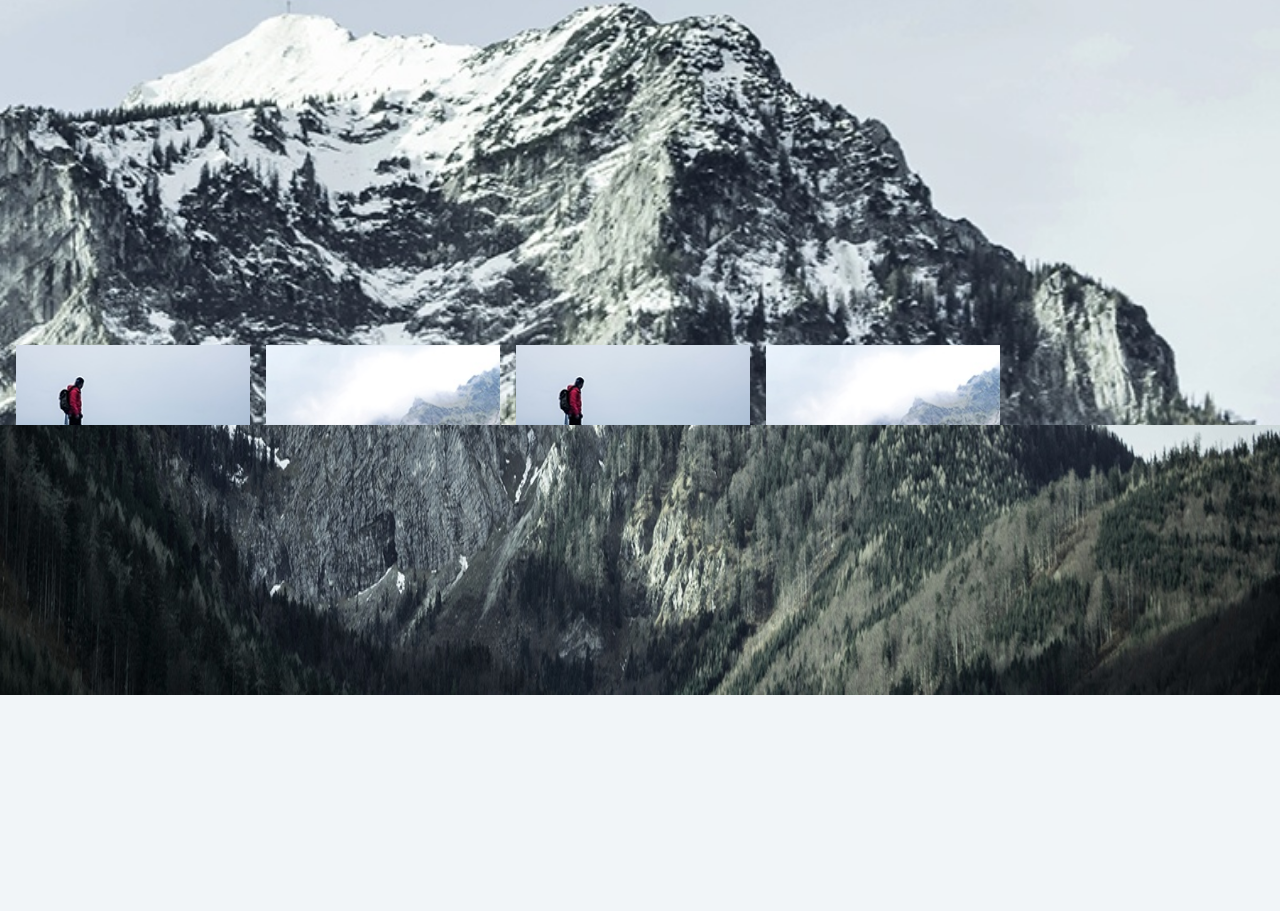
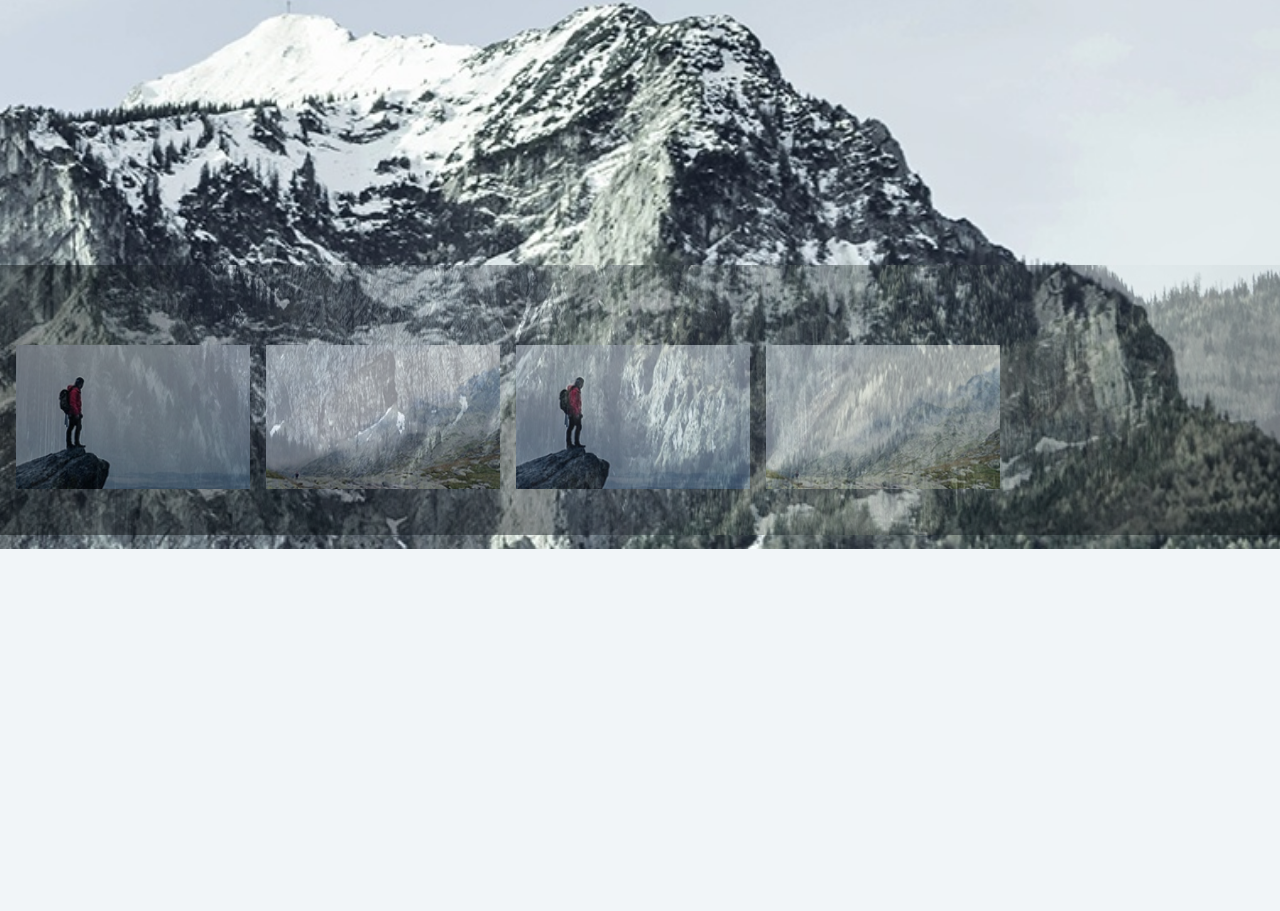
Before and after one commit to chimeziesolomon/coalition-main, a plain HTML site: page index.html in a window 1280 px wide. Shown: the part 1923-2834 px from the top of the page. Drawn offline with nearby package versions, Linux system fonts and the light colour scheme; a script that the page names is missing.

Commit message:
new commit

```diff
--- a/style.css
+++ b/style.css
@@ -219,8 +219,8 @@ Modal
 .hero-2 .nav-2-img {
   width: 100%;
   height: 270px;
-  z-index: -9;
-  margin-bottom: 20rem;
+  opacity:0.5;
+  margin-bottom: 4rem;
 }
 .nav-header-2 {
   margin-bottom: 2rem;
@@ -248,8 +248,8 @@ Modal
   align-items: center;
   margin-top: 52rem;
   padding-left: 1rem;
-  margin-bottom: -4rem;
-  z-index: -9;
+  margin-bottom: -14rem;
+  opacity: 1;
 }
 
 
```
